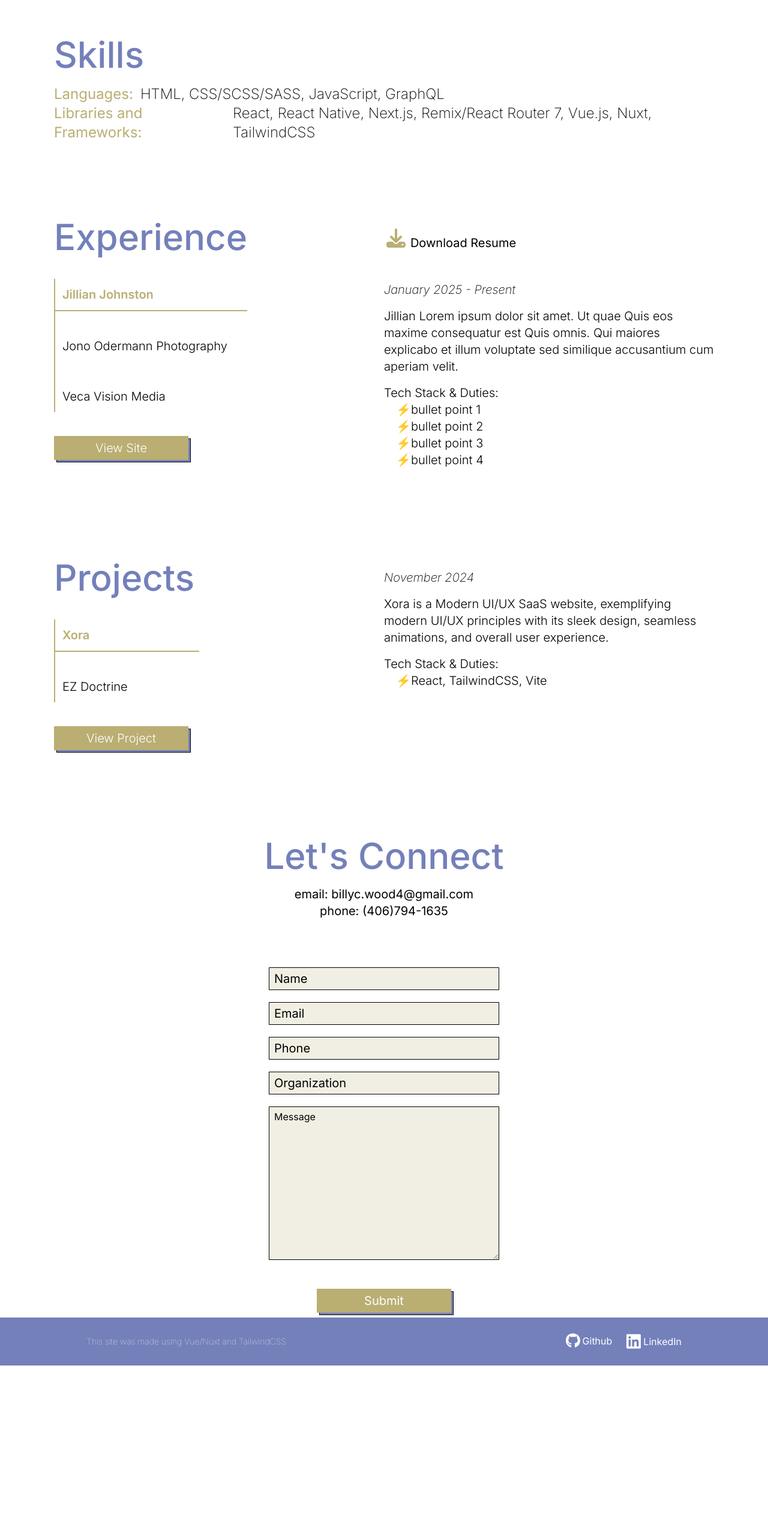
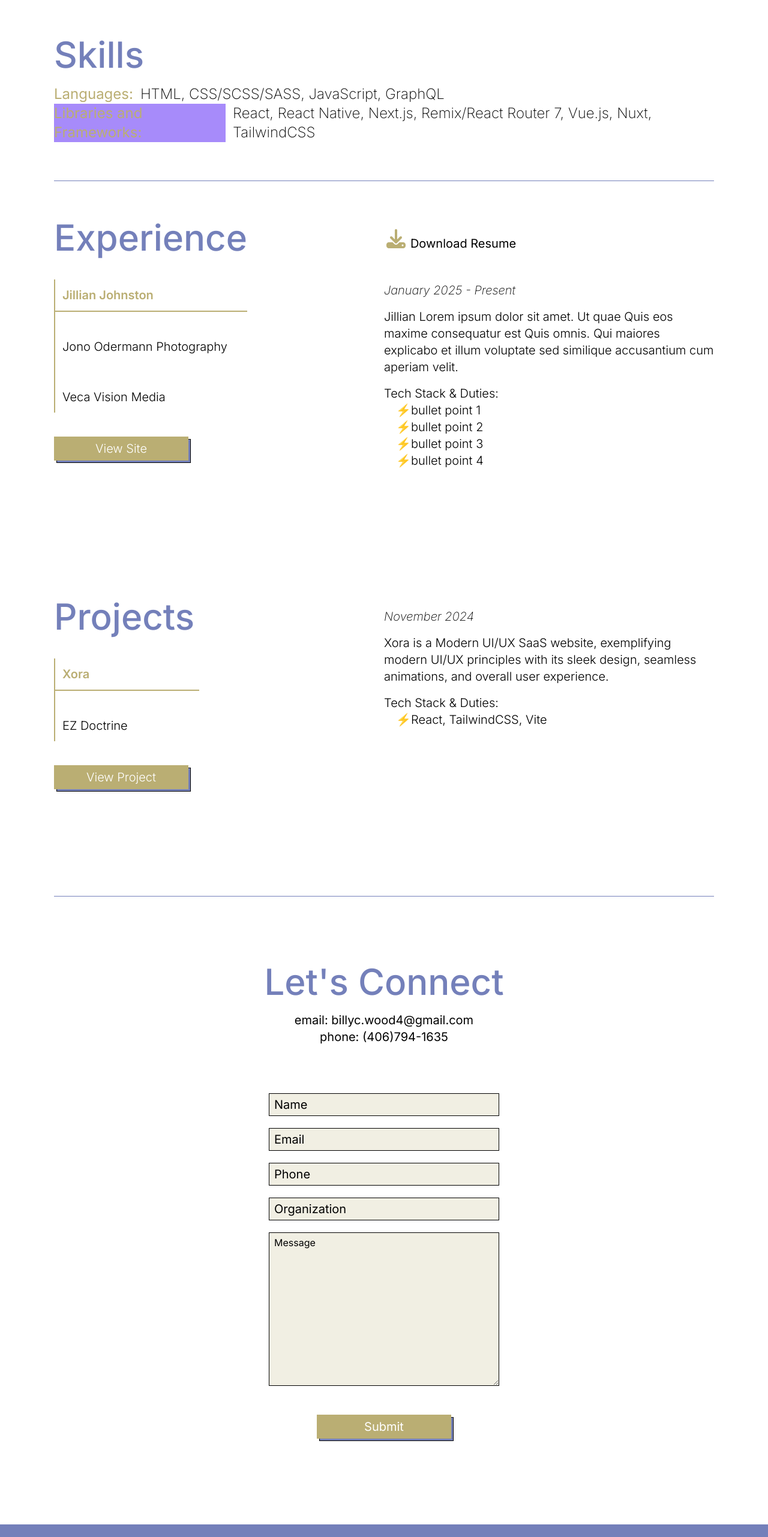
Before and after one commit to BillyCWood/FullStackPortfolio, a Nuxt app: page / in a window 1280 px wide. Shown: the part 1331-3894 px from the top of the page at 60% size. Before the commit the page ends 3608 px from the top, so only its background shows below. Built offline with nearby package versions, Linux system fonts and the light colour scheme; what tailgrids would draw is missing.

Commit message:
styling fixes

```diff
--- a/components/NavBar.vue
+++ b/components/NavBar.vue
@@ -41,8 +41,8 @@ window?.addEventListener('scroll', function(e) {
         </div>
 
         <div class="flex flex-col gap-y-2 p-3 lg:hidden hover:cursor-pointer overflow-hidden" @click="toggleNav">
-            <span class="w-10 border-b-2 border-black dark:border-white transition-transform duration-1000" :class="{'rotate-[225deg] translate-y-1':isOpen, 'border-white':isScrolled}" />
-            <span class="w-10 border-b-2 border-black dark:border-white transition-transform duration-1000" :class="{'-translate-y-[6px] -rotate-[225deg]':isOpen, 'border-white':isScrolled}" />
+            <span class="w-10 border-b-2 border-black dark:border-white transition-transform duration-1000" :class="{'rotate-[225deg] translate-y-[10px]':isOpen, 'border-white':isScrolled}" />
+            <span class="w-10 border-b-2 border-black dark:border-white transition-transform duration-1000" :class="{'-rotate-[225deg]':isOpen, 'border-white':isScrolled}" />
             <span class="w-7 border-b-2 border-black dark:border-white transition-transform duration-1000" :class="{'-translate-x-12':isOpen, 'border-white':isScrolled}" />
         </div>
 
--- a/sections/About.vue
+++ b/sections/About.vue
@@ -15,8 +15,8 @@
             <p class="text-secondary-light dark:text-secondary-dark">Languages:</p>
             <p class="font-extralight">HTML, CSS/SCSS/SASS, JavaScript, GraphQL</p>
         </div>
-        <div class="flex gap-x-3">
-            <p class="text-secondary-light dark:text-secondary-dark">Libraries and Frameworks:</p>
+        <div class="flex lg:gap-x-3">
+            <p class="text-secondary-light dark:text-secondary-dark bg-violet-400 w-fit">Libraries and Frameworks:</p>
             <p class=" font-extralight">React, React Native, Next.js, Remix/React Router 7, Vue.js, Nuxt, TailwindCSS</p>
         </div>
     </div>
--- a/sections/Contact.vue
+++ b/sections/Contact.vue
@@ -1,5 +1,5 @@
 <template>
-    <div class="min-h-screen mb-20">
+    <div class="mb-64">
         <div class="text-center">
             <h1 class="font-medium text-4xl lg:text-6xl text-primary-light mb-5">Let's Connect</h1>
             <div class="text-lg lg:text-xl">email: billyc.wood4@gmail.com</div>
--- a/sections/Work.vue
+++ b/sections/Work.vue
@@ -19,7 +19,7 @@ const styledProj = (index: number) => ({
 </script>
 
 <template>
-    <div class="grid grid-cols-1 grid-rows-4 lg:grid-cols-2 lg:grid-rows-2 min-h-screen mb-40 pt-32 text-lg lg:text-xl font-light lg:gap-y-10 max-xl:px-5">
+    <div class="border-y-[1px] border-primary-light grid grid-cols-1 grid-rows-[repeat(2,_18rem_minmax(0,_25rem))] lg:grid-cols-2 lg:grid-rows-[repeat(2,_minmax(0,_30rem))] mb-28 pb-32 mt-16 pt-16 text-lg lg:text-xl font-light lg:gap-y-10 max-xl:px-5">
         <div id="exp-list" class="">
             <h1 class="text-primary-light text-4xl lg:text-6xl font-medium">Experience</h1>
             <a href="/Resume_WilliamWood_2025_NoShepherds.pdf" download="Resume_WilliamWood_2025.pdf" target="_blank" class="w-56 py-4 font-normal lg:hidden flex justify-center items-center gap-x-2 group -translate-x-3">
@@ -52,13 +52,13 @@ const styledProj = (index: number) => ({
                     <li v-for="(item, index) in jobs[selectedJob].stackDuties" :key="index">⚡{{ item }}</li>
                 </ul>
             </div>
-            <a :href="jobs[selectedJob].url" target="_blank" class="lg:hidden">
+            <a :href="jobs[selectedJob].url" target="_blank" class="lg:hidden w-56">
                 <Button message="View Site" />
             </a>
         </div>
 
 
-        <div id="proj-list" class="mt-28">
+        <div id="proj-list" class="mt-28 ">
             <h1 class="text-primary-light text-4xl lg:text-6xl font-medium">Projects</h1>
             <ul class="flex max-lg:gap-x-7 lg:flex-col lg:gap-y-8 my-10 lg:border-l-2 border-secondary-light max-lg:overflow-x-scroll">
                 <li v-for="(project, index) in projects" :key="index" class="hover:cursor-pointer p-3 lg:max-w-60" :class="styledProj(index)" @click="selectedProj = index">{{ project.name }}</li>
@@ -77,7 +77,7 @@ const styledProj = (index: number) => ({
                     <li v-for="(item, index) in projects[selectedProj].stackDuties" :key="index">⚡{{ item }}</li>
                 </ul>
             </div>
-            <a :href="projects[selectedProj].url" target="_blank" class="lg:hidden">
+            <a :href="projects[selectedProj].url" target="_blank" class="lg:hidden w-56">
                 <Button message="View Project" />
             </a>
         </div>
```
